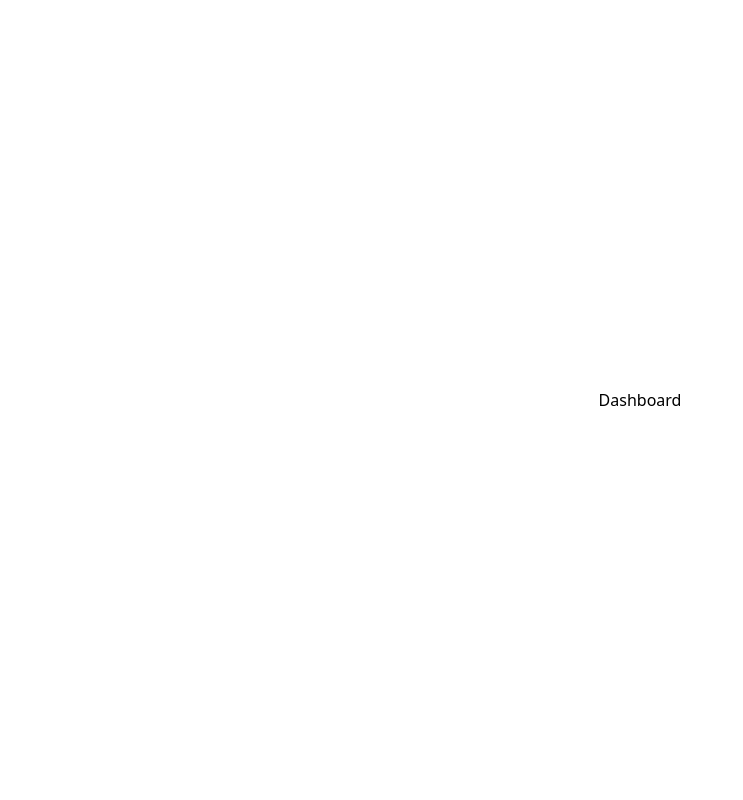
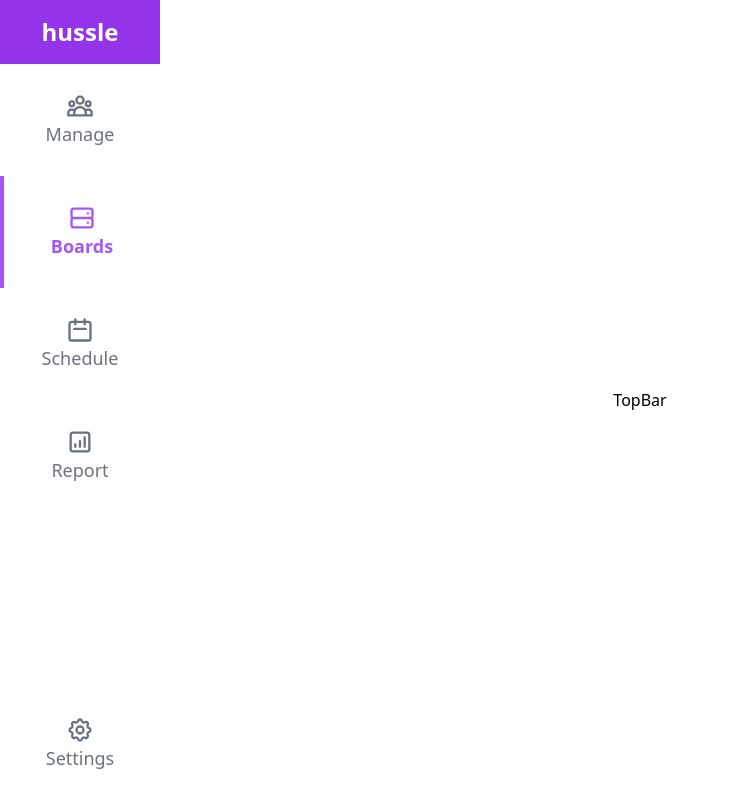
Before and after one commit to anjola-adeuyi/drag-and-drop-dashboard, a Next.js app: page / in a window 1280 px wide. Shown: the whole page, without its empty margins (0-743 px from the left). Built offline with nearby package versions, Linux system fonts and the light colour scheme.

Commit message:
sidebar component

```diff
--- a/components/SideBar.tsx
+++ b/components/SideBar.tsx
@@ -1,7 +1,63 @@
 import React from 'react';
+import {
+  UserGroupIcon,
+  ServerIcon,
+  CalendarIcon,
+  ChartSquareBarIcon,
+  CogIcon,
+} from '@heroicons/react/outline';
 
 const SideBar = () => {
-  return <div>SideBar</div>;
+  return (
+    <div className='fixed inset-y-0 left-0 bg-white w-40'>
+      <h1
+        className='flex items-center justify-center text-2xl
+            h-16 bg-purple-600 text-white font-bold'
+      >
+        hussle
+      </h1>
+
+      <ul className='flex flex-col text-lg h-full'>
+        <li
+          className='flex justify-center items-center flex-col
+                py-7 text-gray-500'
+        >
+          <UserGroupIcon className='w-7 h-7' />
+          Manage
+        </li>
+        <li
+          className='flex justify-center items-center flex-col
+                py-7 border-l-4 border-purple-500 text-purple-500
+                font-bold'
+        >
+          <ServerIcon className='w-7 h-7 text-purple-500' />
+          Boards
+        </li>
+        <li
+          className='flex justify-center items-center flex-col
+                py-7 text-gray-500'
+        >
+          <CalendarIcon className='w-7 h-7' />
+          Schedule
+        </li>
+        <li
+          className='flex justify-center items-center flex-col
+                py-7 text-gray-500'
+        >
+          <ChartSquareBarIcon className='w-7 h-7' />
+          Report
+        </li>
+
+        <li
+          className='flex justify-center items-center flex-col
+                py-7 text-gray-500 mt-auto mb-16'
+        >
+          <CogIcon className='w-7 h-7' />
+          Settings
+        </li>
+      </ul>
+    </div>
+  );
 };
 
 export default SideBar;
--- a/pages/index.tsx
+++ b/pages/index.tsx
@@ -1,6 +1,7 @@
 import type { NextPage } from 'next';
 import Head from 'next/head';
 import Image from 'next/image';
+import Layout from '../components/Layout';
 
 const Home: NextPage = () => {
   return (
@@ -10,7 +11,7 @@ const Home: NextPage = () => {
         <link rel='icon' href='/favicon.ico' />
       </Head>
 
-      <>Dashboard</>
+      <Layout />
     </div>
   );
 };
```
